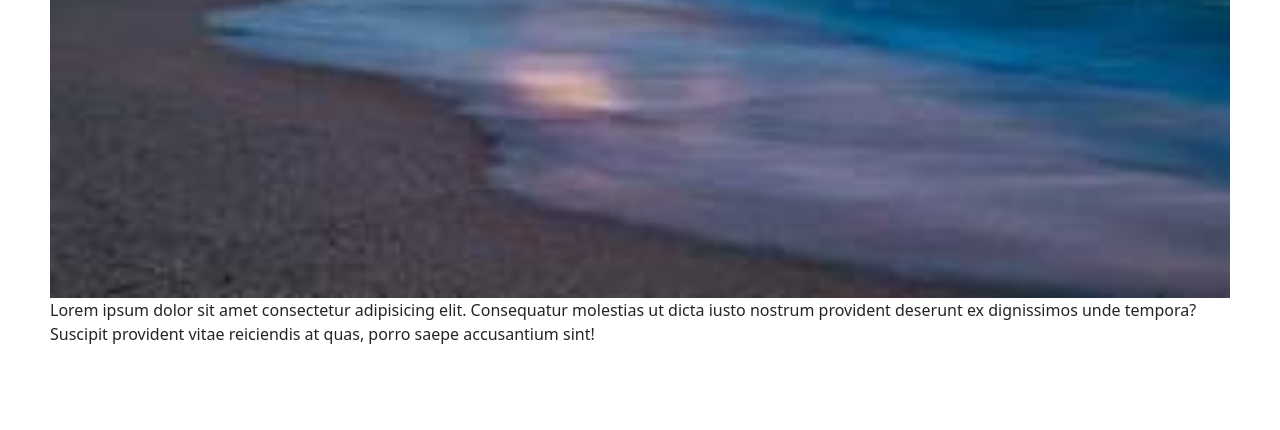
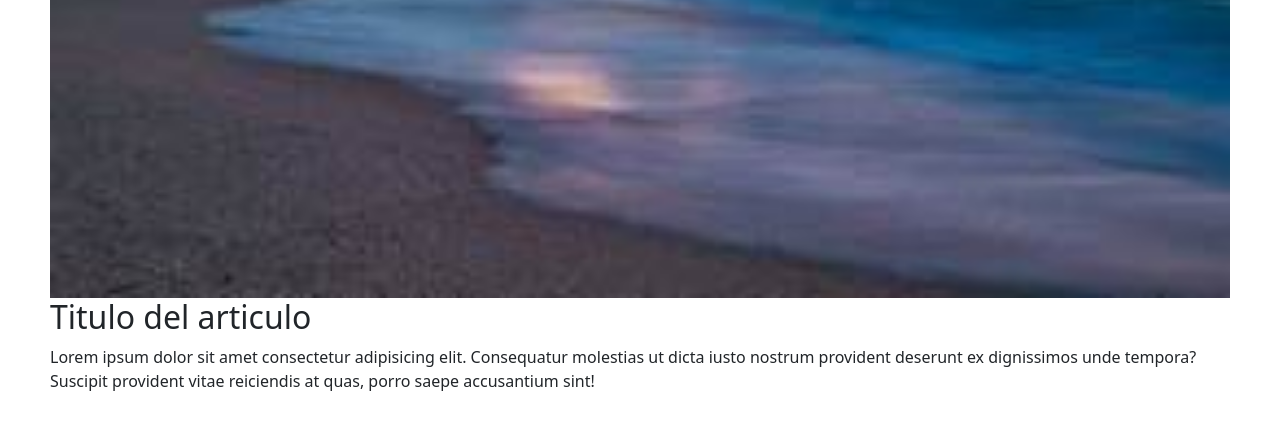
Before and after one commit to cecigonzaq/Pagina-con-5-secciones-con-boostrap, a plain HTML site: page contenido/pagina1.html in a window 1280 px wide. Shown: the part 1434-1864 px from the top of the page. Drawn offline with nearby package versions, Linux system fonts and the light colour scheme.

Commit message:
Nuevo-repo-boo

```diff
--- a/contenido/pagina1.html
+++ b/contenido/pagina1.html
@@ -67,6 +67,7 @@
   </div>
     <main>
       <img src="../img/th (3).jpeg" class="img-fluid" alt="...">
+      <h2>Titulo del articulo</h2>
       <p>Lorem ipsum dolor sit amet consectetur adipisicing elit. Consequatur molestias ut dicta iusto nostrum provident deserunt ex dignissimos unde tempora? Suscipit provident vitae reiciendis at quas, porro saepe accusantium sint!</p>
 
     </main>
```
Also changed, not shown: contenido/pagina2.html (+1 -0 lines).
